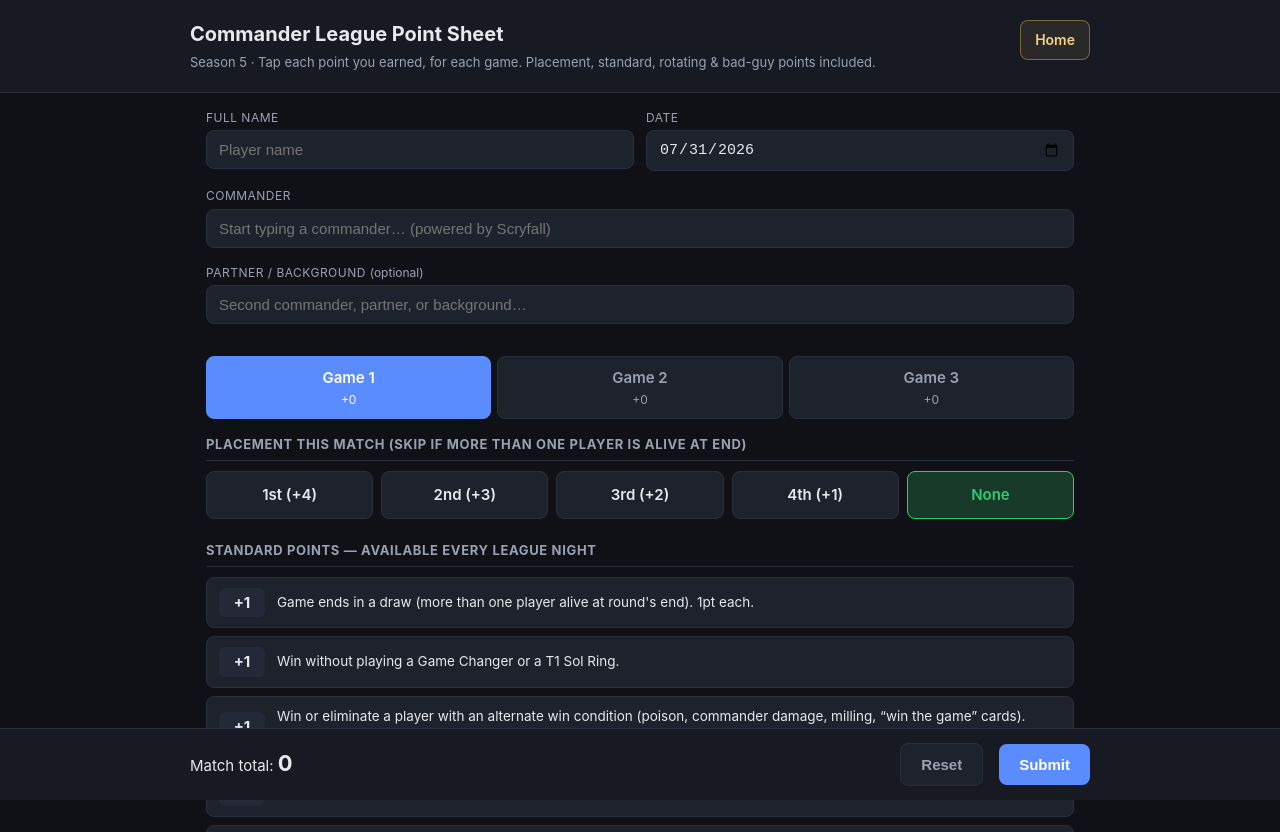
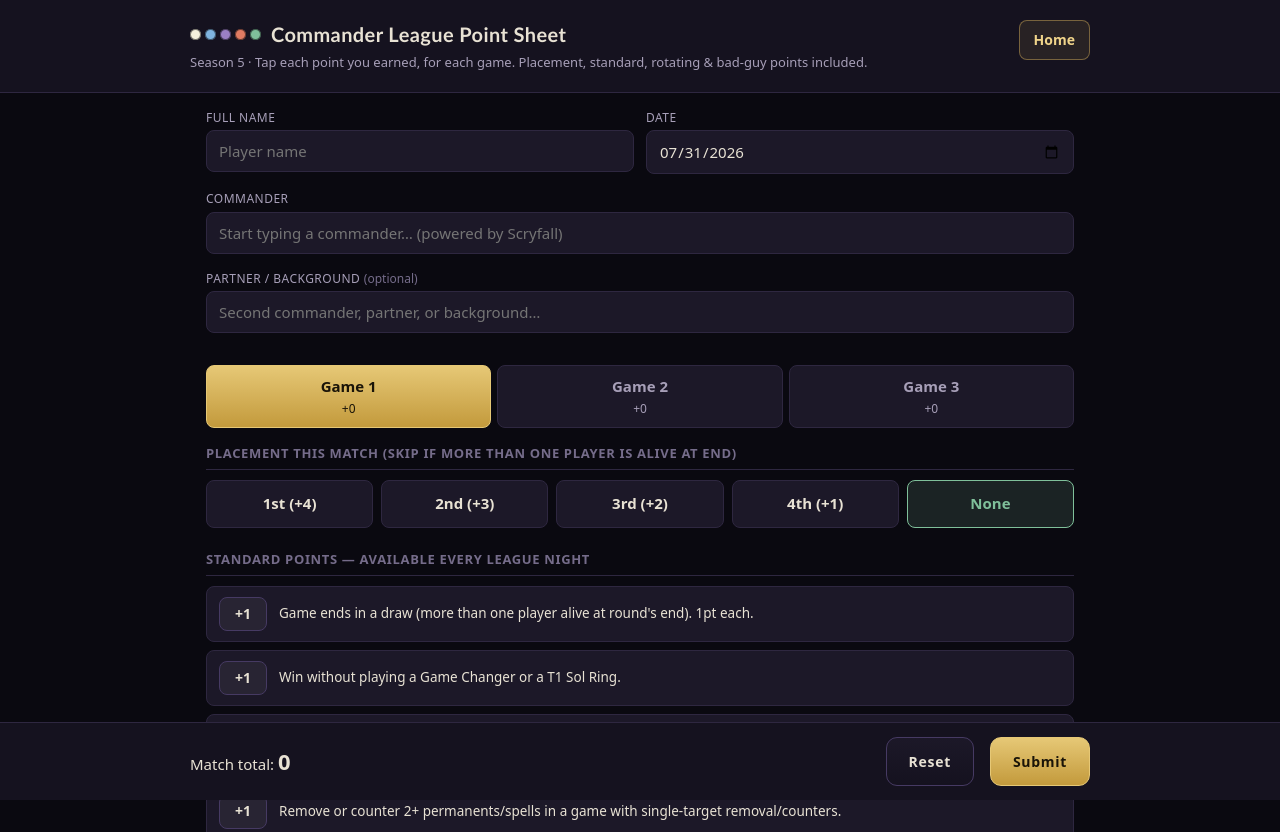
Before and after one commit to 0F6klCgw/ATLB3League, a plain HTML site: page formsubmission.html in a window 1280 px wide. Shown: the top 832 px of the page. Drawn offline with Linux system fonts and the light colour scheme.

Commit message:
Consolidate design system into shared theme.css
Both pages had drifted onto different palettes/typography (gold-on-purple
serif brand vs. a blue flat-UI look on the submission form). Extracts the
shared tokens, buttons, badges, and brand pips into theme.css, linked by
both pages via an absolute path since /formsubmission is a clean URL.
formsubmission.html now reuses the same gold accent, badge treatment, and
brand mark as the landing page instead of its own parallel system.

```diff
--- a/formsubmission.html
+++ b/formsubmission.html
@@ -4,71 +4,62 @@
 <meta charset="UTF-8">
 <meta name="viewport" content="width=device-width, initial-scale=1">
 <title>Commander League Point Sheet — Season 5</title>
+<link rel="stylesheet" href="/theme.css">
 <style>
-  :root{
-    --bg:#0f1117; --panel:#171a23; --panel2:#1e222d; --line:#2a2f3d;
-    --text:#e7e9ee; --muted:#9aa2b1; --accent:#5b8cff;
-    --pos:#2ecc71; --posbg:#173a29; --neg:#ff6b6b; --negbg:#3a1a1a; --dq:#ff3b3b; --dqbg:#4a1414;
-    /* matches the gold on the landing page */
-    --gold:#d9b45b; --gold2:#f0d48a;
-  }
-  *{box-sizing:border-box}
-  body{margin:0;background:var(--bg);color:var(--text);font:15px/1.45 -apple-system,BlinkMacSystemFont,"Segoe UI",Roboto,Helvetica,Arial,sans-serif}
+  body{font:15px/1.45 system-ui,-apple-system,BlinkMacSystemFont,"Segoe UI",Roboto,Helvetica,Arial,sans-serif}
   header{padding:20px 16px;border-bottom:1px solid var(--line);background:var(--panel)}
   .header-inner{max-width:900px;margin:0 auto;display:flex;align-items:flex-start;gap:16px}
   .header-inner .titles{flex:1;min-width:0}
-  header h1{margin:0 0 4px;font-size:20px}
-  header p{margin:0;color:var(--muted);font-size:13px}
-  .menu-btn{flex:0 0 auto;display:inline-flex;align-items:center;gap:8px;background:rgba(217,180,91,.10);border:1px solid rgba(217,180,91,.45);color:var(--gold2);border-radius:8px;padding:9px 14px;font-size:14px;font-weight:600;text-decoration:none;cursor:pointer;white-space:nowrap;transition:.15s}
+  .title-row{display:flex;align-items:center;gap:10px;margin-bottom:4px}
+  header h1{font-size:20px}
+  header p{margin:0;color:var(--ink-dim);font-size:13px;font-family:system-ui,sans-serif}
+  .menu-btn{flex:0 0 auto;display:inline-flex;align-items:center;gap:8px;background:rgba(217,180,91,.10);border:1px solid rgba(217,180,91,.45);color:var(--gold-2);border-radius:8px;padding:9px 14px;font-size:14px;font-weight:600;text-decoration:none;cursor:pointer;white-space:nowrap;transition:.15s;font-family:system-ui,sans-serif}
   .menu-btn:hover{background:rgba(217,180,91,.2);border-color:var(--gold);color:#fbeec2}
   .wrap{max-width:900px;margin:0 auto;padding:16px}
   .row{display:flex;gap:12px;flex-wrap:wrap;margin-bottom:16px}
-  .field{flex:1 1 220px;display:flex;flex-direction:column;gap:4px}
-  .field label{font-size:12px;color:var(--muted);text-transform:uppercase;letter-spacing:.04em}
-  .field input{background:var(--panel2);border:1px solid var(--line);color:var(--text);border-radius:8px;padding:10px 12px;font-size:15px}
+  .field{flex:1 1 220px;display:flex;flex-direction:column;gap:4px;font-family:system-ui,sans-serif}
+  .field label{font-size:12px;color:var(--ink-dim);text-transform:uppercase;letter-spacing:.04em}
+  .field input{background:var(--panel-2);border:1px solid var(--line);color:var(--ink);border-radius:8px;padding:10px 12px;font-size:15px;font-family:inherit}
+  .field input:focus{outline:none;border-color:var(--gold)}
   .commander-wrap{position:relative}
-  .ac-dropdown{position:absolute;top:100%;left:0;right:0;z-index:20;background:var(--panel2);border:1px solid var(--line);border-radius:8px;margin-top:4px;max-height:260px;overflow:auto;box-shadow:0 8px 24px rgba(0,0,0,.4)}
-  .ac-item{padding:9px 12px;cursor:pointer;font-size:14px;border-bottom:1px solid var(--line)}
+  .ac-dropdown{position:absolute;top:100%;left:0;right:0;z-index:20;background:var(--panel-2);border:1px solid var(--line);border-radius:8px;margin-top:4px;max-height:260px;overflow:auto;box-shadow:0 8px 24px rgba(0,0,0,.4)}
+  .ac-item{padding:9px 12px;cursor:pointer;font-size:14px;border-bottom:1px solid var(--line);font-family:system-ui,sans-serif}
   .ac-item:last-child{border-bottom:0}
-  .ac-item:hover,.ac-item.active{background:var(--accent);color:#fff}
+  .ac-item:hover,.ac-item.active{background:var(--gold);color:#1a1408}
   .cmdr-previews{display:flex;gap:14px;flex-wrap:wrap;margin:4px 0 16px}
-  .cmdr-card{display:flex;flex-direction:column;align-items:center;gap:8px;background:var(--panel2);border:1px solid var(--line);border-radius:10px;padding:12px;width:158px}
+  .cmdr-card{display:flex;flex-direction:column;align-items:center;gap:8px;background:var(--panel-2);border:1px solid var(--line);border-radius:10px;padding:12px;width:158px;font-family:system-ui,sans-serif}
   .cmdr-card img{width:132px;border-radius:8px;background:#000}
   .cmdr-card .cn{font-weight:600;font-size:14px;text-align:center;line-height:1.3;word-break:break-word}
-  .cmdr-clear{background:transparent;border:1px solid var(--line);color:var(--muted);border-radius:6px;padding:6px 12px;cursor:pointer;font-size:13px}
-  .cmdr-hint{color:var(--muted);font-size:12px;text-transform:none;letter-spacing:0}
+  .cmdr-clear{background:transparent;border:1px solid var(--line);color:var(--ink-dim);border-radius:6px;padding:6px 12px;cursor:pointer;font-size:13px;font-family:system-ui,sans-serif}
+  .cmdr-clear:hover{border-color:var(--gold);color:var(--gold-2)}
+  .cmdr-hint{color:var(--ink-faint);font-size:12px;text-transform:none;letter-spacing:0}
   .gametabs{display:flex;gap:6px;margin:8px 0 16px}
-  .gametab{flex:1;padding:10px;background:var(--panel2);border:1px solid var(--line);border-radius:8px;color:var(--muted);cursor:pointer;text-align:center;font-weight:600}
-  .gametab.active{background:var(--accent);border-color:var(--accent);color:#fff}
+  .gametab{flex:1;padding:10px;background:var(--panel-2);border:1px solid var(--line);border-radius:8px;color:var(--ink-dim);cursor:pointer;text-align:center;font-weight:600;font-family:system-ui,sans-serif}
+  .gametab.active{background:linear-gradient(180deg,#e6c876,#c39a3c);border-color:#e6c876;color:#1a1408}
   .gametab .gt-total{display:block;font-size:12px;font-weight:400;margin-top:2px}
   .section{margin-bottom:22px}
-  .section h2{font-size:13px;text-transform:uppercase;letter-spacing:.05em;color:var(--muted);border-bottom:1px solid var(--line);padding-bottom:6px;margin:0 0 10px}
+  .section h2{font-size:13px;text-transform:uppercase;letter-spacing:.05em;color:var(--ink-faint);border-bottom:1px solid var(--line);padding-bottom:6px;margin:0 0 10px;font-family:system-ui,sans-serif}
   .placement{display:flex;gap:8px;flex-wrap:wrap}
-  .plbtn{flex:1 1 90px;padding:12px;border:1px solid var(--line);background:var(--panel2);color:var(--text);border-radius:8px;cursor:pointer;text-align:center;font-weight:600}
-  .plbtn.active{background:var(--posbg);border-color:var(--pos);color:var(--pos)}
-  .pt{display:flex;align-items:center;gap:12px;padding:10px 12px;border:1px solid var(--line);background:var(--panel2);border-radius:8px;margin-bottom:8px;cursor:pointer;user-select:none}
-  .pt:hover{border-color:#3a4152}
-  .pt .val{flex:0 0 46px;text-align:center;font-weight:700;font-size:15px;padding:4px 0;border-radius:6px;background:#242938}
-  .pt .desc{flex:1;font-size:13.5px;color:var(--text)}
-  .pt.pos.active{background:var(--posbg);border-color:var(--pos)}
-  .pt.pos.active .val{background:var(--pos);color:#04240f}
-  .pt.neg.active{background:var(--negbg);border-color:var(--neg)}
-  .pt.neg.active .val{background:var(--neg);color:#2a0606}
-  .pt.dq.active{background:var(--dqbg);border-color:var(--dq)}
-  .pt.dq.active .val{background:var(--dq);color:#fff}
-  .pt .val.dqval{color:var(--dq)}
+  .plbtn{flex:1 1 90px;padding:12px;border:1px solid var(--line);background:var(--panel-2);color:var(--ink);border-radius:8px;cursor:pointer;text-align:center;font-weight:600;font-family:system-ui,sans-serif}
+  .plbtn.active{background:rgba(127,192,154,.14);border-color:var(--good);color:var(--good)}
+  .pt{display:flex;align-items:center;gap:12px;padding:10px 12px;border:1px solid var(--line);background:var(--panel-2);border-radius:8px;margin-bottom:8px;cursor:pointer;user-select:none}
+  .pt:hover{border-color:var(--line-2)}
+  .pt .desc{flex:1;font-size:13.5px;color:var(--ink);font-family:system-ui,sans-serif}
+  .pt.dq .badge{color:var(--bad)}
+  .pt.pos.active{background:rgba(127,192,154,.12);border-color:var(--good)}
+  .pt.pos.active .badge{color:#132a1d;background:linear-gradient(180deg,#96d4ae,#5fa77e);border-color:#96d4ae}
+  .pt.neg.active{background:rgba(224,96,90,.12);border-color:var(--bad)}
+  .pt.neg.active .badge{color:#2c100e;background:linear-gradient(180deg,#f0918a,#c85a53);border-color:#f0918a}
+  .pt.dq.active{background:rgba(142,43,38,.28);border-color:#c04a43}
+  .pt.dq.active .badge{color:#fff;background:linear-gradient(180deg,#8e2b26,#5c1a16);border-color:#c04a43;letter-spacing:.06em}
   .footer{position:sticky;bottom:0;background:var(--panel);border-top:1px solid var(--line);padding:14px 16px;margin-top:20px}
-  .footerwrap{max-width:900px;margin:0 auto;display:flex;align-items:center;gap:16px;flex-wrap:wrap}
+  .footerwrap{max-width:900px;margin:0 auto;display:flex;align-items:center;gap:16px;flex-wrap:wrap;font-family:system-ui,sans-serif}
   .grand{font-size:15px}
   .grand b{font-size:22px}
-  .grand .dqflag{color:var(--dq);font-weight:700;margin-left:10px}
+  .grand .dqflag{color:var(--bad);font-weight:700;margin-left:10px}
   .spacer{flex:1}
-  button.act{padding:12px 20px;border-radius:8px;border:0;font-size:15px;font-weight:600;cursor:pointer}
-  button.submit{background:var(--accent);color:#fff}
-  button.reset{background:var(--panel2);color:var(--muted);border:1px solid var(--line)}
-  button.link{background:transparent;color:var(--accent);border:1px solid var(--line)}
-  .toast{position:fixed;left:50%;bottom:90px;transform:translateX(-50%);background:#0c2a17;border:1px solid var(--pos);color:var(--pos);padding:12px 20px;border-radius:8px;opacity:0;transition:opacity .3s;pointer-events:none;max-width:90%}
-  .toast.err{background:#2a0c0c;border-color:var(--neg);color:var(--neg)}
+  .toast{position:fixed;left:50%;bottom:90px;transform:translateX(-50%);background:#0c2a17;border:1px solid var(--good);color:var(--good);padding:12px 20px;border-radius:8px;opacity:0;transition:opacity .3s;pointer-events:none;max-width:90%;font-family:system-ui,sans-serif}
+  .toast.err{background:#2a0c0c;border-color:var(--bad);color:var(--bad)}
   .toast.show{opacity:1}
   .hidden{display:none}
 </style>
@@ -77,7 +68,10 @@
 <header>
   <div class="header-inner">
     <div class="titles">
-      <h1>Commander League Point Sheet</h1>
+      <div class="title-row">
+        <span class="pips"><i class="pip w"></i><i class="pip u"></i><i class="pip b"></i><i class="pip r"></i><i class="pip g"></i></span>
+        <h1>Commander League Point Sheet</h1>
+      </div>
       <p>Season 5 · Tap each point you earned, for each game. Placement, standard, rotating &amp; bad-guy points included.</p>
     </div>
     <a class="menu-btn" href="/" title="Back to home">Home</a>
@@ -125,8 +119,8 @@
   <div class="footerwrap">
     <div class="grand">Match total: <b id="grandTotal">0</b><span id="dqFlag" class="dqflag hidden">DQ</span></div>
     <div class="spacer"></div>
-    <button class="act reset" id="resetBtn">Reset</button>
-    <button class="act submit" id="submitBtn">Submit</button>
+    <button class="btn" id="resetBtn">Reset</button>
+    <button class="btn primary" id="submitBtn">Submit</button>
   </div>
 </div>
 
@@ -228,7 +222,7 @@ function buildPanel(g){
       const row = document.createElement("div");
       row.className = `pt ${cls}` + (on ? " active":"");
       const valTxt = it.dq ? "DQ" : (it.val>0 ? "+"+it.val : it.val);
-      row.innerHTML = `<div class="val ${it.dq?'dqval':''}">${valTxt}</div><div class="desc">${it.desc}</div>`;
+      row.innerHTML = `<div class="badge">${valTxt}</div><div class="desc">${it.desc}</div>`;
       row.onclick = ()=>{ state[g].points[it.key] = !state[g].points[it.key]; renderAll(); };
       s.appendChild(row);
     });
--- /dev/null
+++ b/theme.css
@@ -0,0 +1,68 @@
+/* ============================================================
+   ATL B3 Commander League — shared design tokens & components.
+   Linked with an absolute path (/theme.css) from every page,
+   since /formsubmission is served as a clean URL rather than a
+   file path — a relative href would resolve inconsistently.
+   ============================================================ */
+
+:root{
+  --bg:#0a0910;
+  --bg-2:#100e18;
+  --panel:#15121f;
+  --panel-2:#1c1828;
+  --line:#2e2740;
+  --line-2:#463a63;
+  --ink:#e8e2d4;
+  --ink-dim:#a79fb8;
+  --ink-faint:#756c8a;
+  --gold:#d9b45b;
+  --gold-2:#f0d48a;
+  --w:#f5f1dc; --u:#7fb4e0; --b:#9b7fc4; --r:#e07b62; --g:#7fc09a;
+  --good:#7fc09a;
+  --bad:#e0605a;
+  --radius:14px;
+  --maxw:1180px;
+}
+
+*{box-sizing:border-box}
+body{
+  margin:0;
+  background:var(--bg);
+  color:var(--ink);
+  font:16px/1.6 "Iowan Old Style","Palatino Linotype",Palatino,Georgia,serif;
+  -webkit-font-smoothing:antialiased;
+}
+h1,h2,h3,h4{font-family:"Trajan Pro","Optima","Palatino Linotype",Georgia,serif; letter-spacing:.02em; margin:0}
+a{color:var(--gold-2)}
+
+/* ---------- brand mark (WUBRG pips) ---------- */
+.pips{display:flex; gap:4px}
+.pip{width:11px; height:11px; border-radius:50%; box-shadow:0 0 0 1px rgba(0,0,0,.5) inset}
+.pip.w{background:var(--w)} .pip.u{background:var(--u)} .pip.b{background:var(--b)} .pip.r{background:var(--r)} .pip.g{background:var(--g)}
+
+/* ---------- buttons ---------- */
+.btn{
+  display:inline-flex; align-items:center; gap:11px; text-decoration:none;
+  font-family:system-ui,sans-serif; font-size:14px; font-weight:600; letter-spacing:.05em;
+  padding:14px 22px; border-radius:11px; border:1px solid var(--line-2);
+  background:linear-gradient(180deg,var(--panel-2),var(--panel)); color:var(--ink);
+  transition:.18s; cursor:pointer;
+}
+.btn:hover{border-color:var(--gold); color:var(--gold-2); transform:translateY(-2px); box-shadow:0 8px 26px rgba(0,0,0,.45)}
+.btn:focus-visible{outline:2px solid var(--gold); outline-offset:2px}
+.btn.primary{background:linear-gradient(180deg,#e6c876,#c39a3c); color:#1a1408; border-color:#e6c876}
+.btn.primary:hover{color:#1a1408; box-shadow:0 8px 30px rgba(217,180,91,.3)}
+.btn:disabled{opacity:.6; cursor:default; transform:none; box-shadow:none}
+.btn svg{width:17px; height:17px; flex:none}
+
+/* ---------- point-value badges ---------- */
+.badge{
+  flex:none; min-width:48px; text-align:center;
+  font-family:system-ui,sans-serif; font-weight:700; font-size:14px;
+  padding:6px 9px; border-radius:8px;
+  background:rgba(255,255,255,.05); border:1px solid var(--line-2); color:var(--ink);
+}
+.badge.pos{color:#132a1d; background:linear-gradient(180deg,#96d4ae,#5fa77e); border-color:#96d4ae}
+.badge.neg{color:#2c100e; background:linear-gradient(180deg,#f0918a,#c85a53); border-color:#f0918a}
+.badge.dq{color:#fff; background:linear-gradient(180deg,#8e2b26,#5c1a16); border-color:#c04a43; letter-spacing:.06em}
+.badge.var{color:var(--gold-2); background:rgba(217,180,91,.12); border-color:var(--gold)}
```
Also changed, not shown: index.html (+1 -49 lines).
